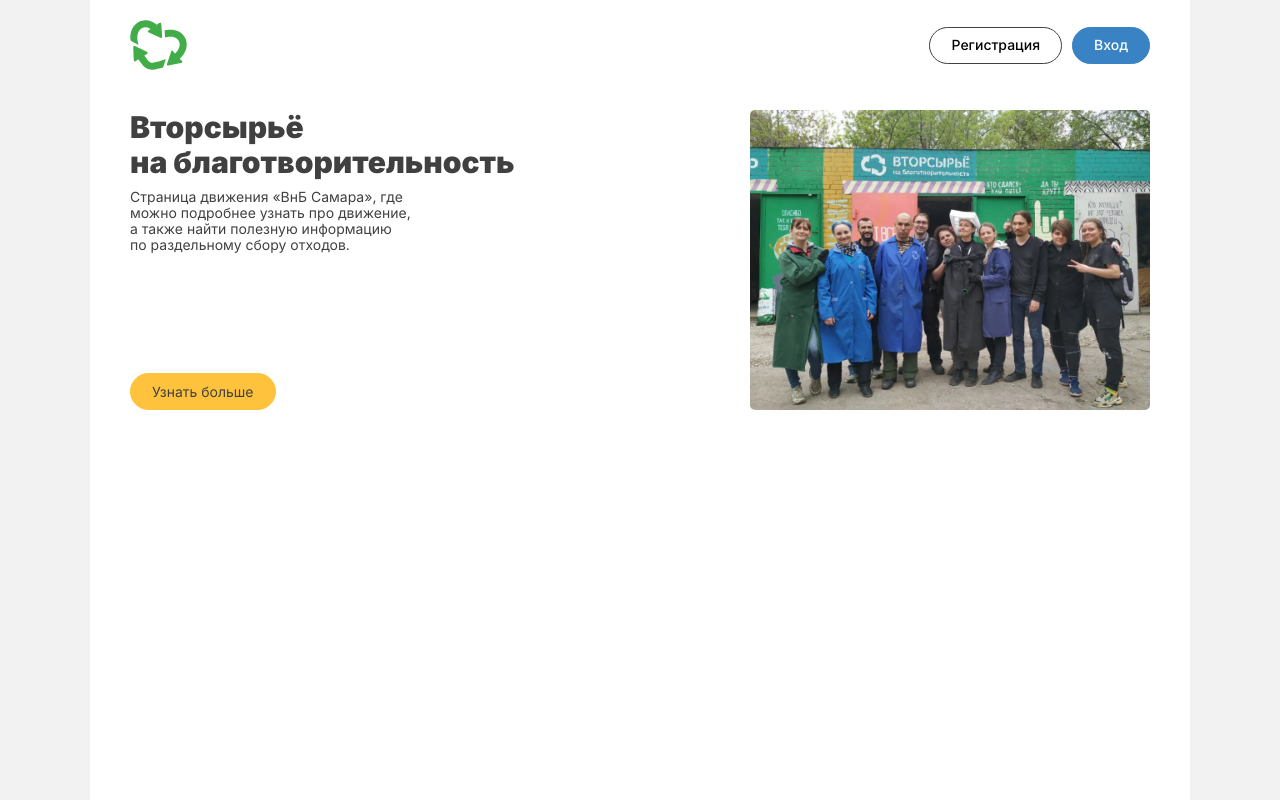
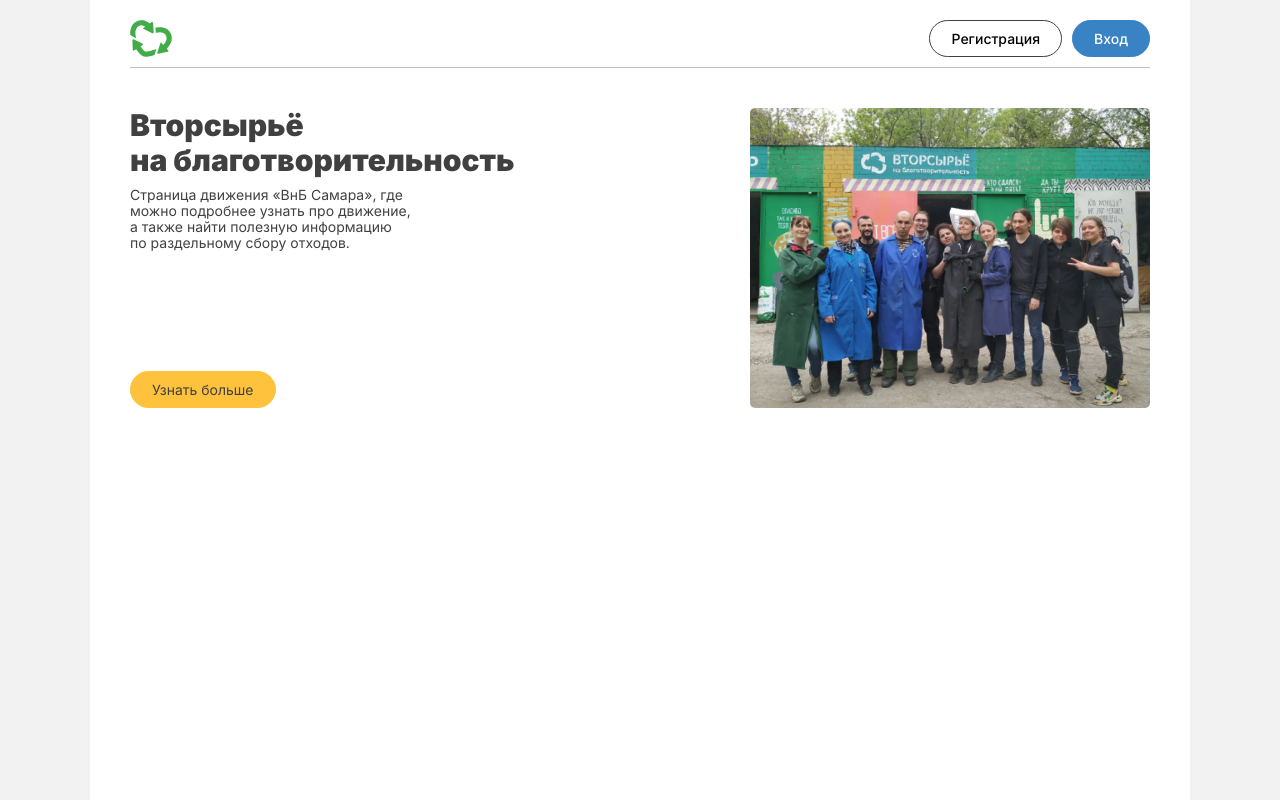
Before and after one commit to Vasily257/sorting-simulator, a React (Create React App) app: page / in a window 1280 px wide. Built offline with nearby package versions, Linux system fonts and the light colour scheme.

Commit message:
style: fix the display of promo text and menu

```diff
--- a/src/components/Header/Header.css
+++ b/src/components/Header/Header.css
@@ -1,10 +1,15 @@
 .header {
   position: relative;
+  z-index: 1;
 
   display: flex;
   align-items: center;
   flex-direction: row;
   flex-wrap: nowrap;
+
+  padding-bottom: 10px;
+
+  border-bottom: 1px solid var(--regular-grey-color);
 }
 
 .header::before {
@@ -33,7 +38,7 @@
 
 .header__logo {
   width: auto;
-  height: 50px;
+  height: 32px;
   margin-right: auto;
 }
 
@@ -58,18 +63,26 @@
 }
 
 .header__menu-button {
+  position: relative;
+}
+
+.header__menu-button_opened {
   position: fixed;
-  top: calc(20px + 13px);
+  top: calc(20px + 4px);
   right: 20px;
 }
 
 @media screen and (min-width: 600px) {
-  .header__menu-button {
+  .header__menu-button_opened {
     right: 40px;
   }
 }
 
 @media screen and (min-width: 900px) {
+  .header__logo {
+    height: 37px;
+  }
+
   .header__navigation {
     position: relative;
 
--- a/src/components/Header/Header.jsx
+++ b/src/components/Header/Header.jsx
@@ -23,7 +23,9 @@
         isMenuOpened={isMenuOpened}
       />
       <HeaderMenuButton
-        сlassNameFromParent="header__menu-button"
+        сlassNameFromParent={`header__menu-button ${
+          isMenuOpened ? 'header__menu-button_opened' : ''
+        }`}
         isMenuOpened={isMenuOpened}
         setIsMenuOpened={setIsMenuOpened}
       />
--- a/src/components/Promo/Promo.css
+++ b/src/components/Promo/Promo.css
@@ -10,6 +10,7 @@
 }
 
 .promo__title {
+  max-width: 300px;
   margin: 0;
   padding: 0;
 
@@ -24,8 +25,6 @@
 
 .promo__picture-wrapper {
   display: block;
-
-  max-width: 400px;
 }
 
 .promo__picture {
@@ -75,6 +74,8 @@
     grid-column: 1/2;
     grid-row: 1/2;
 
+    max-width: 400px;
+
     text-align: left;
 
     font-size: 25px;
@@ -83,6 +84,8 @@
   .promo__picture-wrapper {
     grid-column: 2/3;
     grid-row: 1/4;
+
+    max-width: 300px;
   }
 
   .promo__picture {
@@ -107,9 +110,11 @@
 
 @media screen and (min-width: 900px) {
   .promo__title {
+    font-size: 30px;
+  }
+
+  .promo__picture-wrapper {
     max-width: 400px;
-
-    font-size: 30px;
   }
 
   .promo__subtitle {
```
